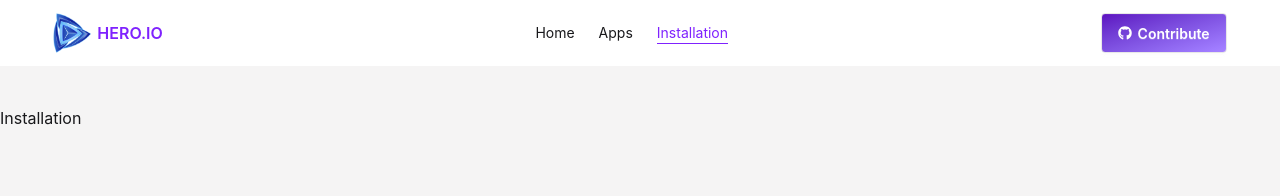
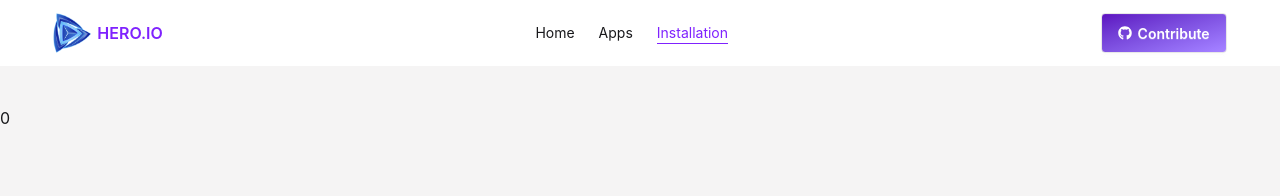
Before and after one commit to Joya322/hero-io, a React (Vite) app: page /installation in a window 1280 px wide. Shown: the top 196 px of the page. Built offline with nearby package versions, Linux system fonts and the light colour scheme.

Commit message:
local storage setup updated

```diff
--- a/src/components/header/Navbar.jsx
+++ b/src/components/header/Navbar.jsx
@@ -15,17 +15,17 @@ const Navbar = () => {
   const links = (
     <>
       <li>
-        <Link to="/">
+        <Link to="/" onClick={() => setIsOpen(false)}>
           <span className={`${path === "/" ? activePath : ""}`}>Home</span>
         </Link>
       </li>
       <li>
-        <Link to="/apps">
+        <Link to="/apps" onClick={() => setIsOpen(false)}>
           <span className={` ${path === "/apps" ? activePath : ""}`}>Apps</span>
         </Link>
       </li>
       <li>
-        <Link to="/installation">
+        <Link to="/installation" onClick={() => setIsOpen(false)}>
           <span className={` ${path === "/installation" ? activePath : ""}`}>
             Installation
           </span>
--- a/src/context/InstalledAppsContext.jsx
+++ b/src/context/InstalledAppsContext.jsx
@@ -1,15 +1,19 @@
 import { createContext, useState } from "react";
+import { getData as getStoredApps } from "../utilities/storage";
 
 const InstalledAppsContext = createContext();
 
 export const InstalledAppsProvider = ({ children }) => {
-    const [installedApps, setInstalledApps] = useState([]);
+  const [installedApps, setInstalledApps] = useState(() => {
+    const storedApps = getStoredApps();
+    return storedApps ? storedApps : [];
+  });
 
-    return (
-        <InstalledAppsContext.Provider value={{installedApps, setInstalledApps}}>
-            {children}
-        </InstalledAppsContext.Provider>
-    );
+  return (
+    <InstalledAppsContext.Provider value={{ installedApps, setInstalledApps }}>
+      {children}
+    </InstalledAppsContext.Provider>
+  );
 };
 
 export default InstalledAppsContext;
--- a/src/main.jsx
+++ b/src/main.jsx
@@ -7,8 +7,8 @@ import  { InstalledAppsProvider } from "./context/InstalledAppsContext.jsx";
 
 createRoot(document.getElementById("root")).render(
   <StrictMode>
-    {/* <InstalledAppsProvider> */}
+    <InstalledAppsProvider>
       <RouterProvider router={router} />
-    {/* </InstalledAppsProvider> */}
+    </InstalledAppsProvider>
   </StrictMode>,
 );
--- a/src/pages/Details.jsx
+++ b/src/pages/Details.jsx
@@ -1,4 +1,4 @@
-import { useEffect, useState } from "react";
+import { useContext, useEffect, useState } from "react";
 import { AiFillLike } from "react-icons/ai";
 import { FaStar } from "react-icons/fa";
 import { FaMessage } from "react-icons/fa6";
@@ -15,13 +15,13 @@ import {
   YAxis,
 } from "recharts";
 
-import { getData, saveData } from "./../utilities/storage";
+import { saveData as saveInstalledApps } from "./../utilities/storage";
+import InstalledAppsContext from "../context/InstalledAppsContext";
 
 const Details = () => {
+  const { installedApps, setInstalledApps } = useContext(InstalledAppsContext);
+
   const app = useLoaderData();
-
-  const [isInstalled, setIsInstalled] = useState(false);
-
   const {
     image,
     title,
@@ -34,26 +34,27 @@ const Details = () => {
     description,
     id,
   } = app;
-
   const paragraphs = description.split("\n");
 
+  const [isInstalled, setIsInstalled] = useState(false);
+
   const handleInstall = () => {
+    const updatedApps = [...installedApps, id];
+
+    setInstalledApps(updatedApps);
+    saveInstalledApps(updatedApps);
+
     setIsInstalled(true);
     toast.success("App Installed Successfully!");
-    // console.log(id);
-    saveData(id);
   };
 
   useEffect(() => {
-    const data = getData();
-    if (data === null) return;
-    console.log(data);
-    const alreadyInstalled = data.includes(id);
-
-    if (alreadyInstalled) {
+    const isAlreadyIncluded = installedApps.includes(id);
+    if (isAlreadyIncluded) {
+      console.log("already installed");
       setIsInstalled(true);
     }
-  }, [id]);
+  }, [installedApps, id]);
 
   return (
     <div className="w-11/12 mx-auto">
--- a/src/pages/Installation.jsx
+++ b/src/pages/Installation.jsx
@@ -1,11 +1,15 @@
-import React from 'react';
+import  { useContext } from "react";
+import InstalledAppsContext from "../context/InstalledAppsContext";
 
 const Installation = () => {
-    return (
-        <div>
-            Installation
-        </div>
-    );
+    const { installedApps} = useContext(InstalledAppsContext);
+
+    console.log(installedApps);
+  return (
+    <div>
+      <h1>{installedApps.length}</h1>
+    </div>
+  );
 };
 
 export default Installation;
--- a/src/utilities/storage.js
+++ b/src/utilities/storage.js
@@ -6,18 +6,6 @@ export const getData = () => {
   return installedApps;
 };
 
-export const saveData = (id) => {
-  const prevData = getData();
-
-  if (prevData === null) {
-    localStorage.setItem("installedApps", JSON.stringify([id]));
-    return;
-  }
-
-  if (prevData.includes(id)) {
-    return;
-  }
-
-  const newData = [...prevData, id];
-  localStorage.setItem("installedApps", JSON.stringify(newData));
+export const saveData = (data) => {
+  localStorage.setItem("installedApps", JSON.stringify(data));
 };
```
